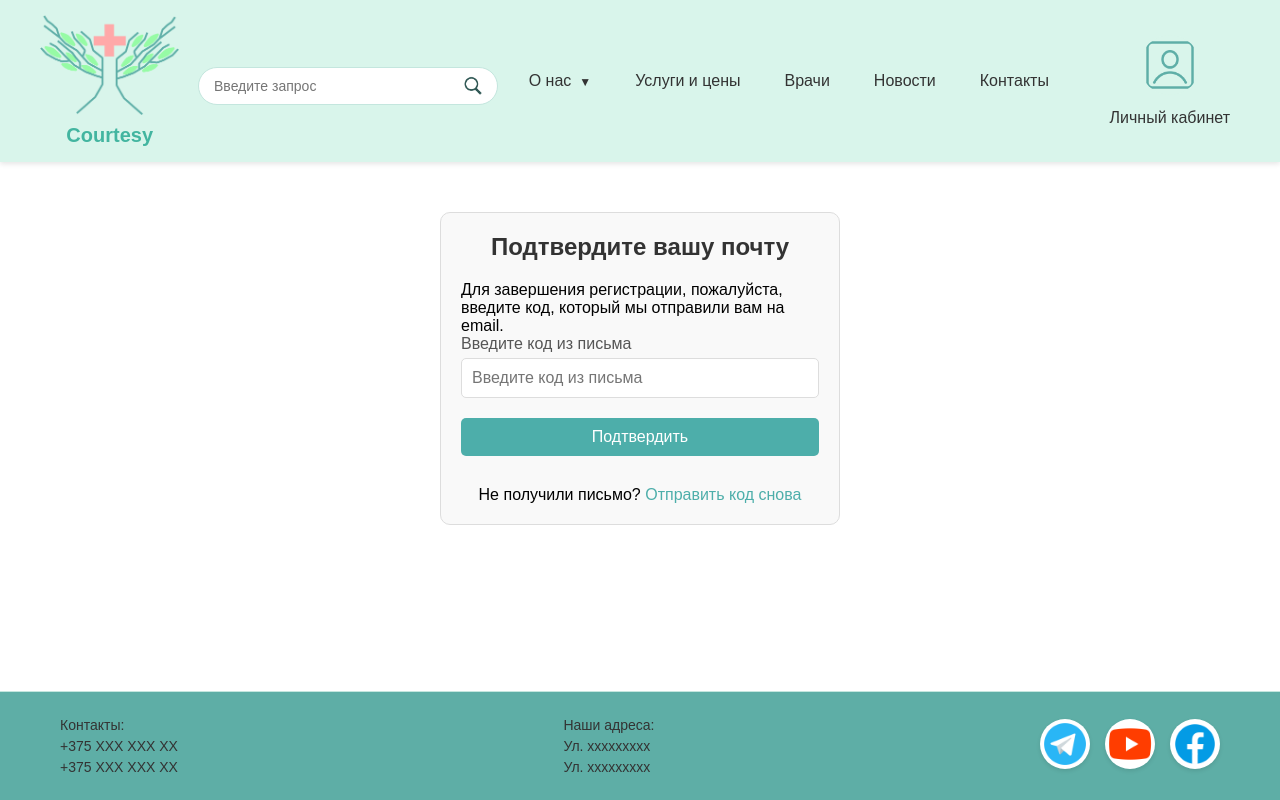
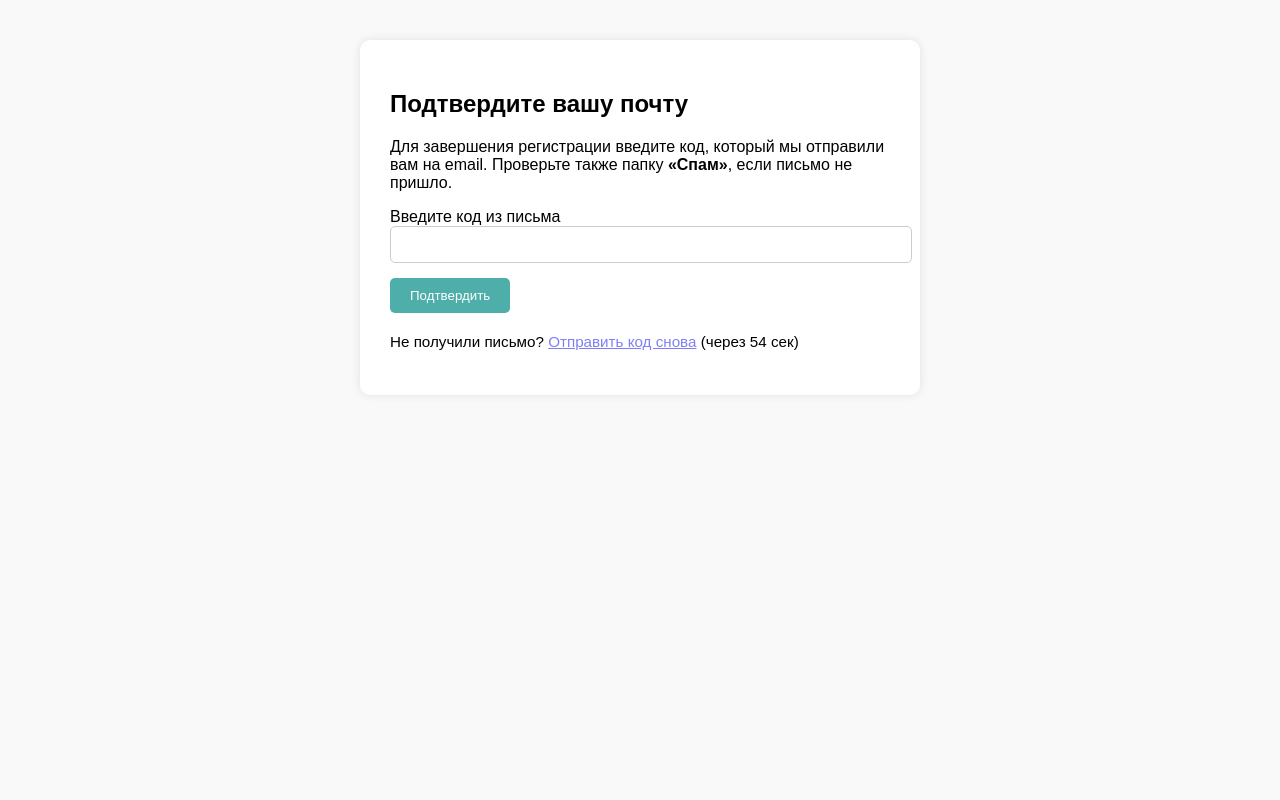
Before and after one commit to Pon4ikx/Courtesy, a Django app: page /confirm_email/ in a window 1280 px wide. Run offline with Django 4.2, Linux system fonts and the light colour scheme.

Commit message:
ПРОДУКТИВНОСТЬ 2.0

```diff
--- a/courtesy/static/css/confirm_email.css
+++ b/courtesy/static/css/confirm_email.css
@@ -1,70 +1,54 @@
-/* Общие стили для страницы подтверждения почты */
-.confirmation-container {
-    max-width: 400px;
-    margin: 50px auto;
-    padding: 20px;
-    border: 1px solid #ddd;
-    border-radius: 10px;
+body {
+    font-family: Arial, sans-serif;
     background-color: #f9f9f9;
+    padding: 40px;
+    margin: 0;
 }
 
-h2 {
-    text-align: center;
-    margin-bottom: 20px;
-    font-size: 24px;
-    color: #333;
+.confirmation-container {
+    max-width: 500px;
+    margin: auto;
+    background: white;
+    padding: 30px;
+    border-radius: 10px;
+    box-shadow: 0px 0px 10px rgba(0,0,0,0.1);
 }
 
-.form-group {
-    margin-bottom: 20px;
+.confirmation-form .form-group {
+    margin-bottom: 15px;
 }
 
-.form-group label {
-    display: block;
-    font-size: 16px;
-    color: #555;
-}
-
-.form-group input {
+.confirmation-form input {
     width: 100%;
     padding: 10px;
-    font-size: 16px;
-    border: 1px solid #ddd;
+    border: 1px solid #ccc;
     border-radius: 5px;
-    margin-top: 5px;
 }
 
 .confirmation-button {
-    width: 100%;
-    padding: 10px;
-    font-size: 16px;
     background-color: #4DAEAA;
     color: white;
+    padding: 10px 20px;
     border: none;
     border-radius: 5px;
     cursor: pointer;
 }
 
 .confirmation-button:hover {
-    background-color: #45a79b;
+    background-color: #3c9995;
 }
 
 .error-message {
-    margin-top: 20px;
     color: red;
-    text-align: center;
+    margin-top: 10px;
+}
+
+.success-message {
+    color: green;
+    margin-top: 10px;
 }
 
 .resend-info {
-    margin-top: 30px;
-    text-align: center;
+    margin-top: 20px;
+    font-size: 0.95em;
 }
-
-.resend-info a {
-    color: #4DAEAA;
-    text-decoration: none;
-}
-
-.resend-info a:hover {
-    text-decoration: underline;
-}
--- a/courtesy/templates/confirm_email.html
+++ b/courtesy/templates/confirm_email.html
@@ -1,45 +1,84 @@
-{% extends 'base.html' %}
-
-{% block title %}Подтверждение электронной почты{% endblock %}
-
-{% block content %}
+<!DOCTYPE html>
+{% load static %}
+<html lang="ru">
+<head>
+    <meta charset="UTF-8">
+    <title>Подтверждение электронной почты</title>
+    <link rel="stylesheet" href="{% static 'css/confirm_email.css' %}">
+</head>
+<body>
     <div class="confirmation-container">
         <h2>Подтвердите вашу почту</h2>
 
-    <p>Для завершения регистрации, пожалуйста, введите код, который мы отправили вам на email.</p>
+        <p>Для завершения регистрации введите код, который мы отправили вам на email.
+        Проверьте также папку <strong>«Спам»</strong>, если письмо не пришло.</p>
 
-    <!-- Форма для ввода кода подтверждения -->
         <form method="post" class="confirmation-form">
             {% csrf_token %}
             <div class="form-group">
                 <label for="code">Введите код из письма</label>
-            <input type="text" name="code" id="code" placeholder="Введите код из письма" required>
+                <input type="text" name="code" id="code" required>
             </div>
 
             <button type="submit" class="confirmation-button">Подтвердить</button>
         </form>
 
-    <!-- Если есть ошибка, показываем сообщение -->
         {% if error %}
-    <div class="error-message">
-        <p>{{ error }}</p>
-    </div>
+            <div class="error-message">{{ error }}</div>
         {% endif %}
-
-    <!-- Если отправка была успешной, показываем сообщение -->
         {% if message %}
-    <div class="success-message">
-        <p>{{ message }}</p>
-    </div>
+            <div class="success-message">{{ message }}</div>
         {% endif %}
 
         <div class="resend-info">
-        <p>Не получили письмо? <a href="{% url 'resend_email' %}">Отправить код снова</a></p>
+            <p>
+                Не получили письмо?
+                <a href="#" id="resend-link" onclick="resendCode(event)">Отправить код снова</a>
+                <span id="timer"></span>
+            </p>
         </div>
     </div>
 
-<!-- Подключаем новый файл стилей -->
-{% load static %}
-<link rel="stylesheet" href="{% static 'css/confirm_email.css' %}">
+    <script>
+        let resendLink = document.getElementById('resend-link');
+        let timerSpan = document.getElementById('timer');
+        let countdown = 60;
 
-{% endblock content %}
+        function startTimer() {
+            resendLink.style.pointerEvents = 'none';
+            resendLink.style.opacity = '0.5';
+            timerSpan.textContent = ` (через ${countdown} сек)`;
+
+            let interval = setInterval(() => {
+                countdown--;
+                timerSpan.textContent = ` (через ${countdown} сек)`;
+
+                if (countdown <= 0) {
+                    clearInterval(interval);
+                    resendLink.style.pointerEvents = 'auto';
+                    resendLink.style.opacity = '1';
+                    timerSpan.textContent = '';
+                }
+            }, 1000);
+        }
+
+        function resendCode(event) {
+            event.preventDefault();
+            fetch("{% url 'confirm_email' %}", {
+                method: 'POST',
+                headers: {
+                    'X-CSRFToken': '{{ csrf_token }}',
+                    'Content-Type': 'application/x-www-form-urlencoded',
+                },
+                body: 'resend=true'
+            })
+            .then(() => {
+                startTimer();
+                alert("Код отправлен повторно.");
+            });
+        }
+
+        window.onload = startTimer;
+    </script>
+</body>
+</html>
--- a/courtesy/users/urls.py
+++ b/courtesy/users/urls.py
@@ -21,6 +21,5 @@ urlpatterns = [
                   path('news/<slug:slug>/', views.news_detail, name='news_detail'),
                   path('reviews/', views.reviews_view, name='reviews_list'),
                   path('confirm_email/', views.confirm_email, name='confirm_email'),
-                  path('resend_email/', views.resend_email, name='resend_email'),
 
               ] + router.urls
--- a/courtesy/users/views.py
+++ b/courtesy/users/views.py
@@ -84,42 +84,28 @@ def signup_view(request):
 
 
 def confirm_email(request):
+    user = request.user if request.user.is_authenticated else None
+
     if request.method == 'POST':
-        code = request.POST.get('code')
-        try:
-            confirmation = EmailConfirmationCode.objects.get(code=code)
-            user = confirmation.user
-            user.is_active = True
-            user.save()
-            confirmation.delete()
-            return redirect('login')  # или куда надо
-        except EmailConfirmationCode.DoesNotExist:
-            return render(request, 'confirm_email.html', {'error': 'Неверный код'})
-    return render(request, 'confirm_email.html')
+        if 'resend' in request.POST:
+            if user:
+                code = str(random.randint(100000, 999999))
+                EmailConfirmationCode.objects.filter(user=user).delete()
+                EmailConfirmationCode.objects.create(user=user, code=code)
+                send_confirmation_email(user, code)
+                return render(request, 'confirm_email.html', {'message': 'Код отправлен повторно.'})
+        else:
+            code = request.POST.get('code')
+            confirmation = EmailConfirmationCode.objects.filter(code=code).first()
 
+            if confirmation and confirmation.user:
+                confirmation.user.is_active = True
+                confirmation.user.save()
+                confirmation.delete()
+                return redirect('login')
+            else:
+                return render(request, 'confirm_email.html', {'error': 'Неверный код.'})
 
-def resend_email(request):
-    if request.method == 'POST':
-        # Получаем email пользователя
-        email = request.POST.get('email')
-        try:
-            user = Account.objects.get(email=email)
-        except Account.DoesNotExist:
-            return render(request, 'confirm_email.html', {'error': 'Пользователь с таким email не найден'})
-
-        # Генерация нового кода
-        code = str(random.randint(100000, 999999))
-        EmailConfirmationCode.objects.create(user=user, code=code)
-
-        # Отправка нового кода
-        send_confirmation_email(user, code)
-
-        # Возвращаем ту же страницу с сообщением
-        return render(request, 'confirm_email.html', {
-            'message': 'Код подтверждения был отправлен на ваш email!',
-        })
-
-    # Если запрос GET, просто отображаем страницу
     return render(request, 'confirm_email.html')
 
 
```
Lines whose indentation alone changed are shown as unchanged.
